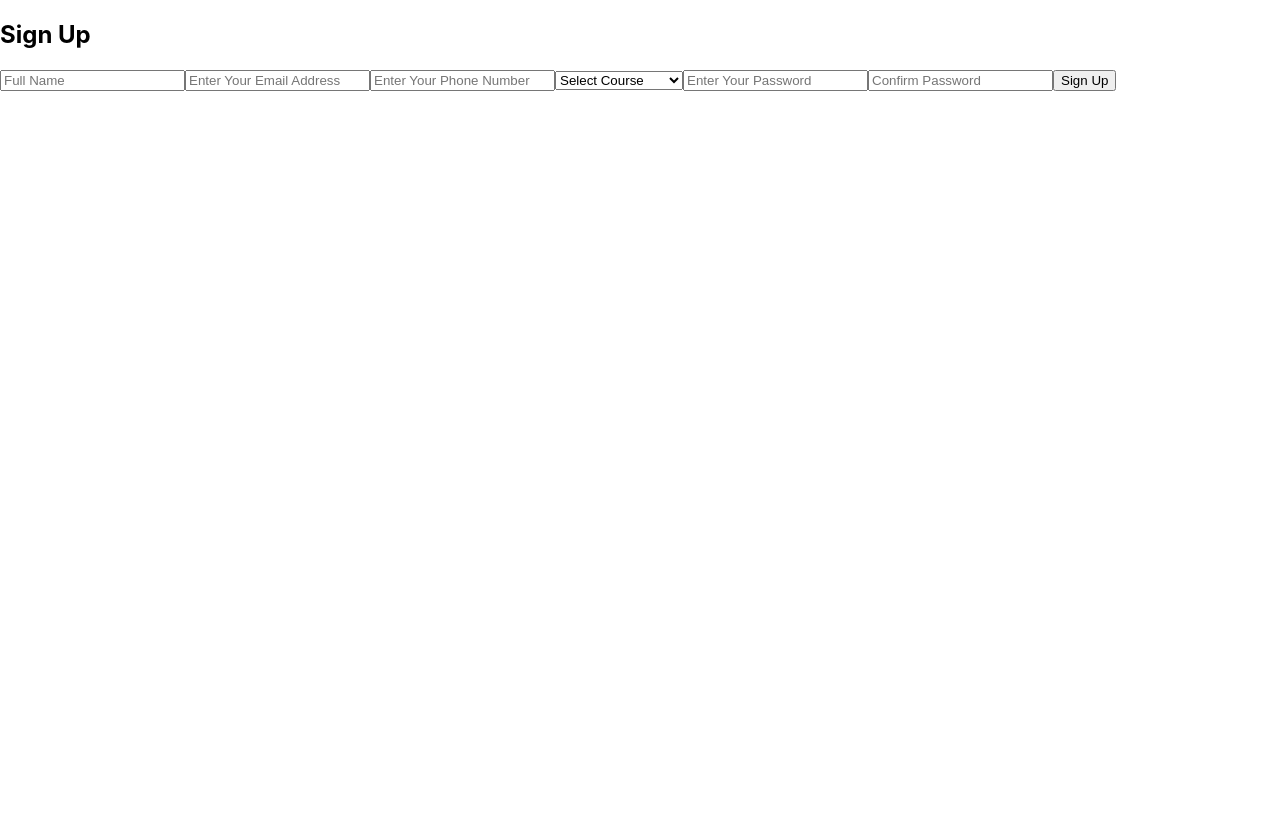
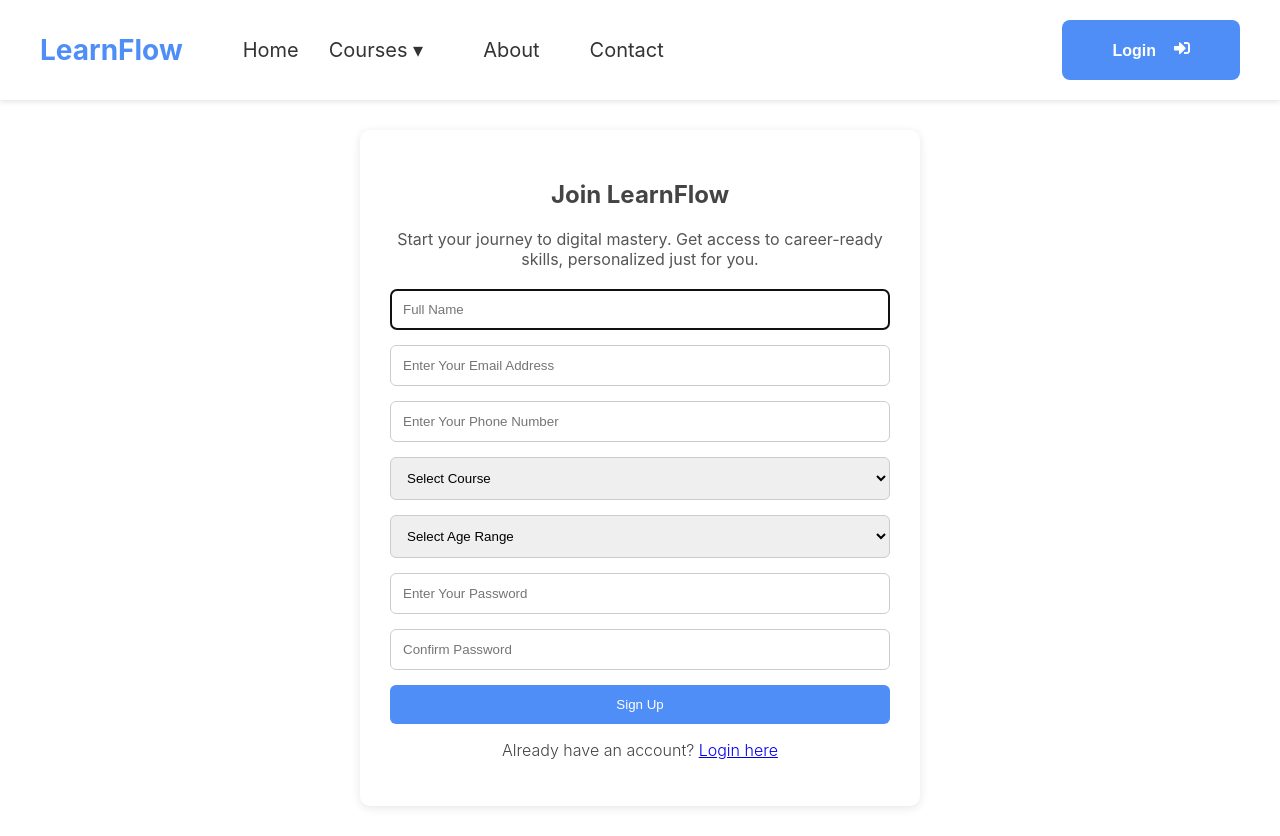
Before and after one commit to lukman8840/LearnFlow, a React (Create React App) app: page /signup in a window 1280 px wide. Before the commit the page ends 800 px from the top, so only its background shows below. Built offline with nearby package versions, Linux system fonts and the light colour scheme.

Commit message:
login and sigup form added

```diff
--- a/src/App.js
+++ b/src/App.js
@@ -5,10 +5,12 @@ import About from './components/pages/About';
 import Contact from './components/pages/Contact';
 import LoginForm from './components/LoginForm';
 import SignUpForm from './components/SignUpForm';
+import Navbar from './components/Navbar';
 
 function App() {
   return (
     <Router>
+      <Navbar />
       <Routes>
         <Route path='/' element={<Home />}/>
         <Route path='/about' element={<About />} />
--- a/src/components/LoginForm.jsx
+++ b/src/components/LoginForm.jsx
@@ -1,4 +1,6 @@
 import React, { useState } from 'react'
+import '../styles/Auth.css'
+import { Link } from 'react-router-dom';
 
 const LoginForm = () => {
 
@@ -40,6 +42,10 @@ const LoginForm = () => {
             />
             <button type='submit'>Login</button>
         </form>
+        <div className="authcontainer">
+            <p>Forget Password? <Link to='/forget-password'>Click here</Link></p>
+            <p>Dont have an account? <Link to='/signup'>SignUp here</Link> </p>
+        </div>
     </div>
   )
 }
--- a/src/components/Navbar.jsx
+++ b/src/components/Navbar.jsx
@@ -4,14 +4,18 @@ import { FaSignInAlt } from 'react-icons/fa'
 import { Link, useNavigate } from 'react-router-dom'
 
 const Navbar = () => {
-  const navigate = useNavigate()
+
+  const navigate = useNavigate();
+
   const [showDropdown, setShowDropdown] = useState(false)
 
   return (
     <div className='nav-container'>
       <div className="left-section">
         <div className="logo">
-           <h1>LearnFlow</h1>
+
+           <h1 onClick={() => navigate('./')}>LearnFlow</h1>
+
         </div>
         <div className="nav-links">
             <Link to="/">Home</Link>
--- a/src/components/SignUpForm.jsx
+++ b/src/components/SignUpForm.jsx
@@ -1,4 +1,6 @@
 import React, { useState } from 'react'
+import '../styles/Auth.css'
+import { Link } from 'react-router-dom';
 // import { useSearchParams } from 'react-router-dom'
 
 const SignUpForm = () => {
@@ -8,6 +10,7 @@ const SignUpForm = () => {
         email: '',
         phone: '',
         course: '',
+        age: '',
         password: '',
         confirmPassword: ''
     });
@@ -28,7 +31,9 @@ const SignUpForm = () => {
     }
   return (
     <div className='auth-container'>
-        <h2>Sign Up</h2>
+        <h2>Join LearnFlow</h2>
+        <p className='auth-tagline'>Start your journey to digital mastery. Get access to career-ready skills, personalized just for you.</p>
+
     <form onSubmit={handleSubmit} className='auth-form'>
         <input
             type='text'
@@ -37,6 +42,7 @@ const SignUpForm = () => {
             value={formData.name}
             onChange={handleChange}
             required
+            autoFocus
         />
         <input
             type='email'
@@ -47,8 +53,8 @@ const SignUpForm = () => {
             required
         />
         <input
-            type='phone'
-            name='tel'
+            type='tel'
+            name='phone'
             placeholder='Enter Your Phone Number'
             value={formData.phone}
             onChange={handleChange}
@@ -60,14 +66,33 @@ const SignUpForm = () => {
             <option value="gmail">Gmail Basics</option>
             <option value="docs">Google Docs</option>
             <option value="ai">AI Tools</option>
-            <option value="research">Internet Research</option>
+            <option value="google-drive">Google Drive and File Storage</option>
+            <option value="research">Internet Research Skill</option>
         </select>
 
+            <select
+                name='age'
+                value={formData.age}
+                onChange={handleChange}
+                required
+            >
+                <option value="">Select Age Range</option>
+                <option value="under18">Under 18</option>
+                <option value="18-24">18 - 24</option>
+                <option value="25-34">25 - 34</option>
+                <option value="35-44">35 - 44</option>
+                <option value="45plus">45 and above</option>
+            </select>
         <input
             name='password'
             type='password'
             placeholder='Enter Your Password'
-            value={formData.password}
+            value={formData.password && (
+                <small style={{ color: formData.password.length < 8 ? 'red' : 'green'}}>{formData.password.length < 8
+                    ? 'Password to short (minmium of 8 characters)'
+                    : 'Strong password'
+                }</small>
+            )}
             onChange={handleChange}
             required
         />
@@ -82,7 +107,7 @@ const SignUpForm = () => {
 
         <button type='submit'>Sign Up </button>
     </form>
-
+    <p className='have-an-account'>Already have an account? <Link to='/login'>Login here</Link> </p>
     </div>
   )
 }
--- a/src/components/pages/Home.jsx
+++ b/src/components/pages/Home.jsx
@@ -1,12 +1,11 @@
 import React from 'react'
-import Navbar from '../Navbar'
 import HeroSection from '../HeroSection'
 import Footer from '../Footer'
 
 const Home = () => {
   return (
     <div className='home-page'>
-        <Navbar />
+        {/* <Navbar /> */}
         <HeroSection />
         <Footer />
       </div>
--- /dev/null
+++ b/src/styles/Auth.css
@@ -0,0 +1,63 @@
+.auth-container {
+    max-width: 500px;
+    margin: 30px auto;
+    padding: 30px;
+    border-radius: 10px;
+    background-color: #fff;
+    box-shadow: 0 2px 10px rgba(0,0,0,0.1);
+  }
+  .auth-container h2 {
+    text-align: center;
+    color: #444;
+  }
+  .auth-tagline {
+    font-size: 1rem;
+    color: #555;
+    margin-bottom: 20px;
+    text-align: center;
+  }
+  .auth-form {
+    display: flex;
+    flex-direction: column;
+    gap: 15px;
+  }
+
+  .auth-form input,
+  .auth-form select {
+    padding: 12px;
+    border: 1px solid #ccc;
+    border-radius: 6px;
+  }
+
+  .auth-form button {
+    background-color: #4f8ef7;
+    color: white;
+    padding: 12px;
+    border: none;
+    border-radius: 6px;
+    cursor: pointer;
+  }
+.authcontainer{
+  display: flex;
+  justify-content: space-between;
+  padding: 10px;
+  color: #444;
+}
+.authcontainer p {
+  margin: 10px 0;
+  font-size: 14px;
+}
+.authcontainer a {
+  text-decoration: underline;
+  color: #4f8ef7;
+  cursor: pointer;
+  font-weight: bold;
+}
+.authcontainer a:hover {
+  color: #3e7ec7;
+}
+.have-an-account {
+  text-align: center;
+  color: #444;
+  font-weight:300;
+}
--- a/src/styles/Navbar.css
+++ b/src/styles/Navbar.css
@@ -19,6 +19,7 @@
     font-size: 28px;
     font-weight: bold;
     color: #4f8ef7;
+    cursor: pointer;
 }
 
 .nav-links {
```
